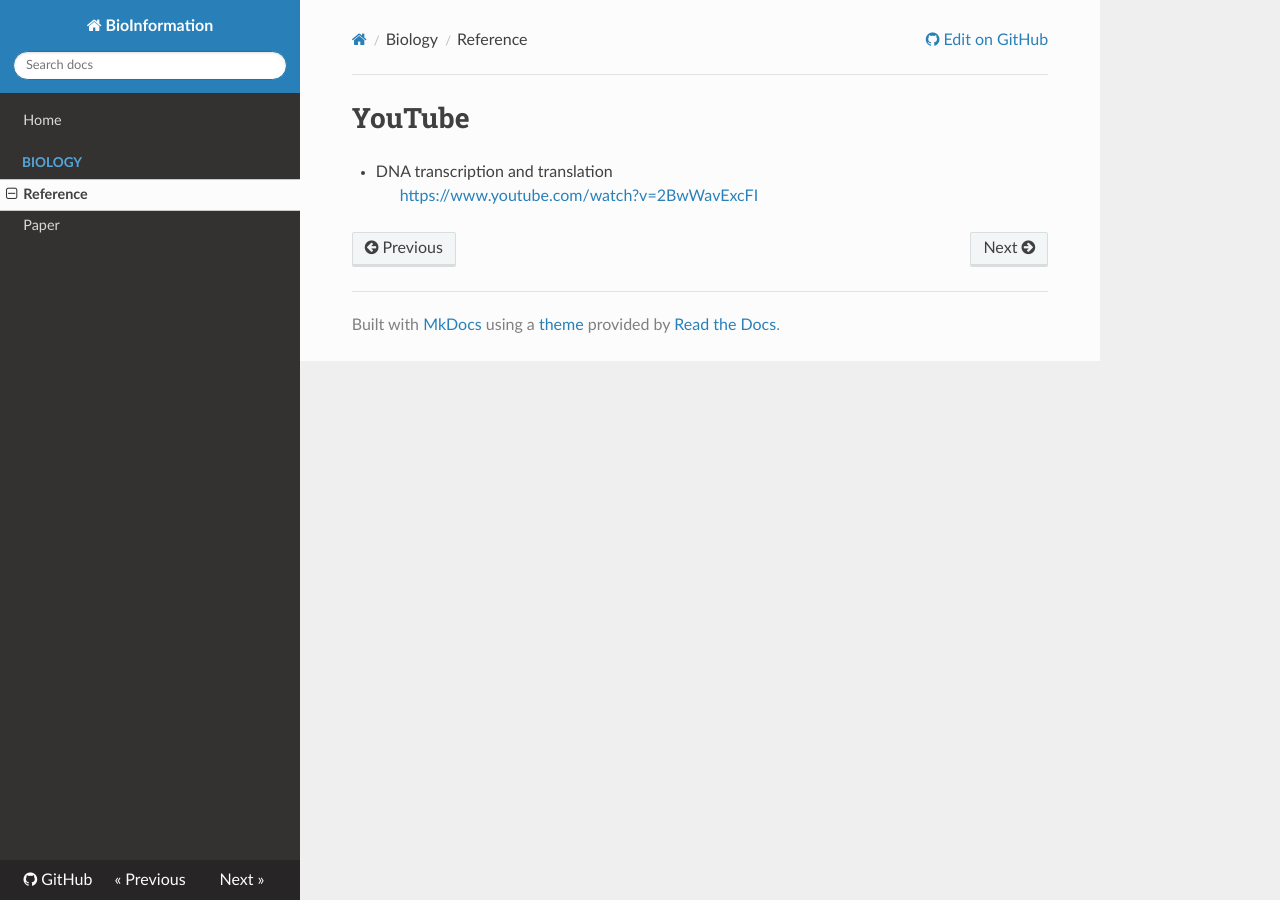
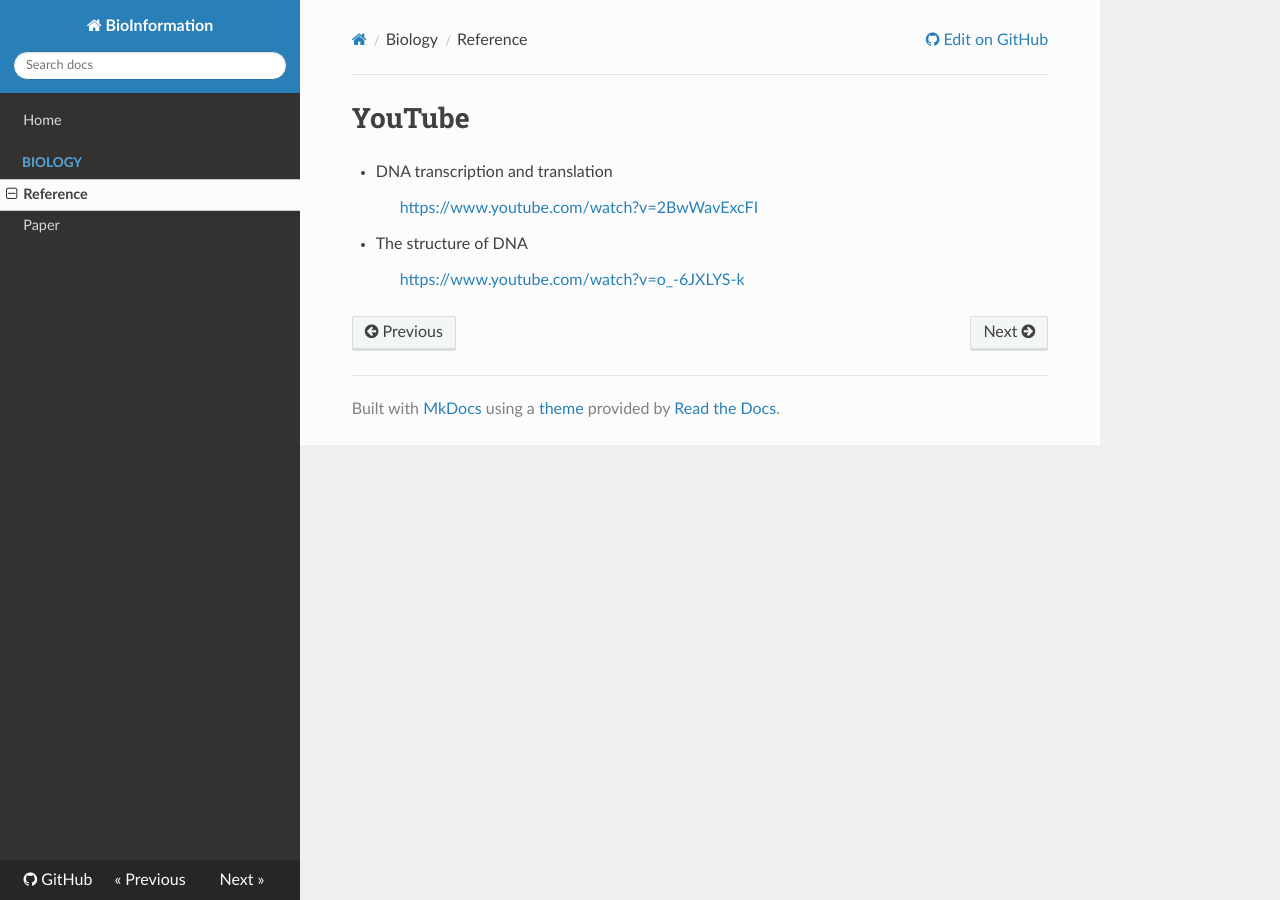
Before and after one commit to WonyoungCho/BI, an MkDocs documentation site: the page built from docs/reference.md, in a window 1280 px wide. Built offline with MkDocs 1.6.1, drawn with Linux system fonts in a browser that asks for light colours; nearby versions of some CDN libraries; old or Windows-style settings are respelled for this version of MkDocs.

Commit message:
Update reference.md

```diff
--- a/docs/reference.md
+++ b/docs/reference.md
@@ -2,3 +2,6 @@
 
 - DNA transcription and translation
 > <a href="https://www.youtube.com/watch?v=2BwWavExcFI" target="_blank">https://www.youtube.com/watch?v=2BwWavExcFI </a>
+
+- The structure of DNA
+> <a href="https://www.youtube.com/watch?v=o_-6JXLYS-k" target="_blank">https://www.youtube.com/watch?v=o_-6JXLYS-k </a>
```
